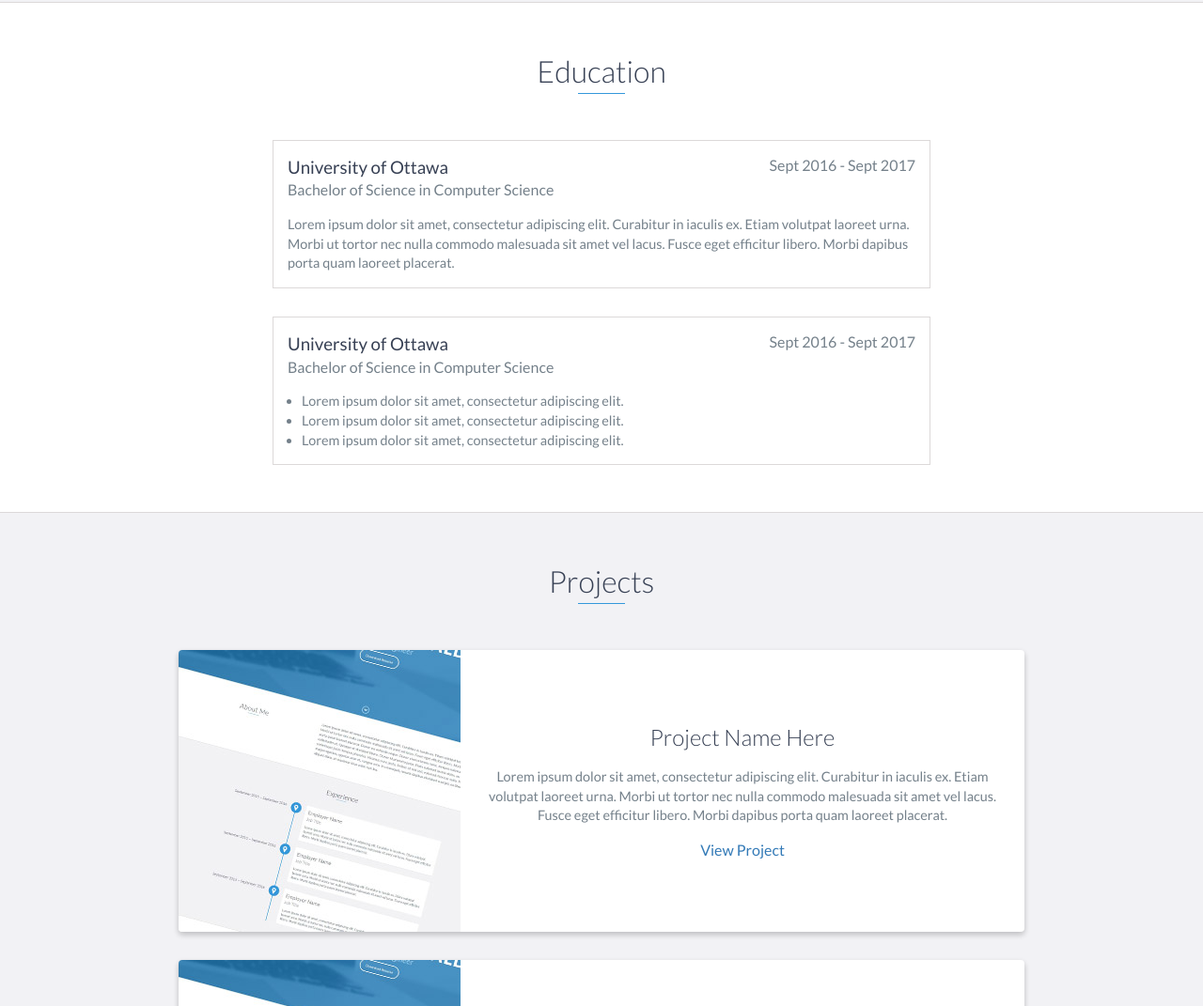
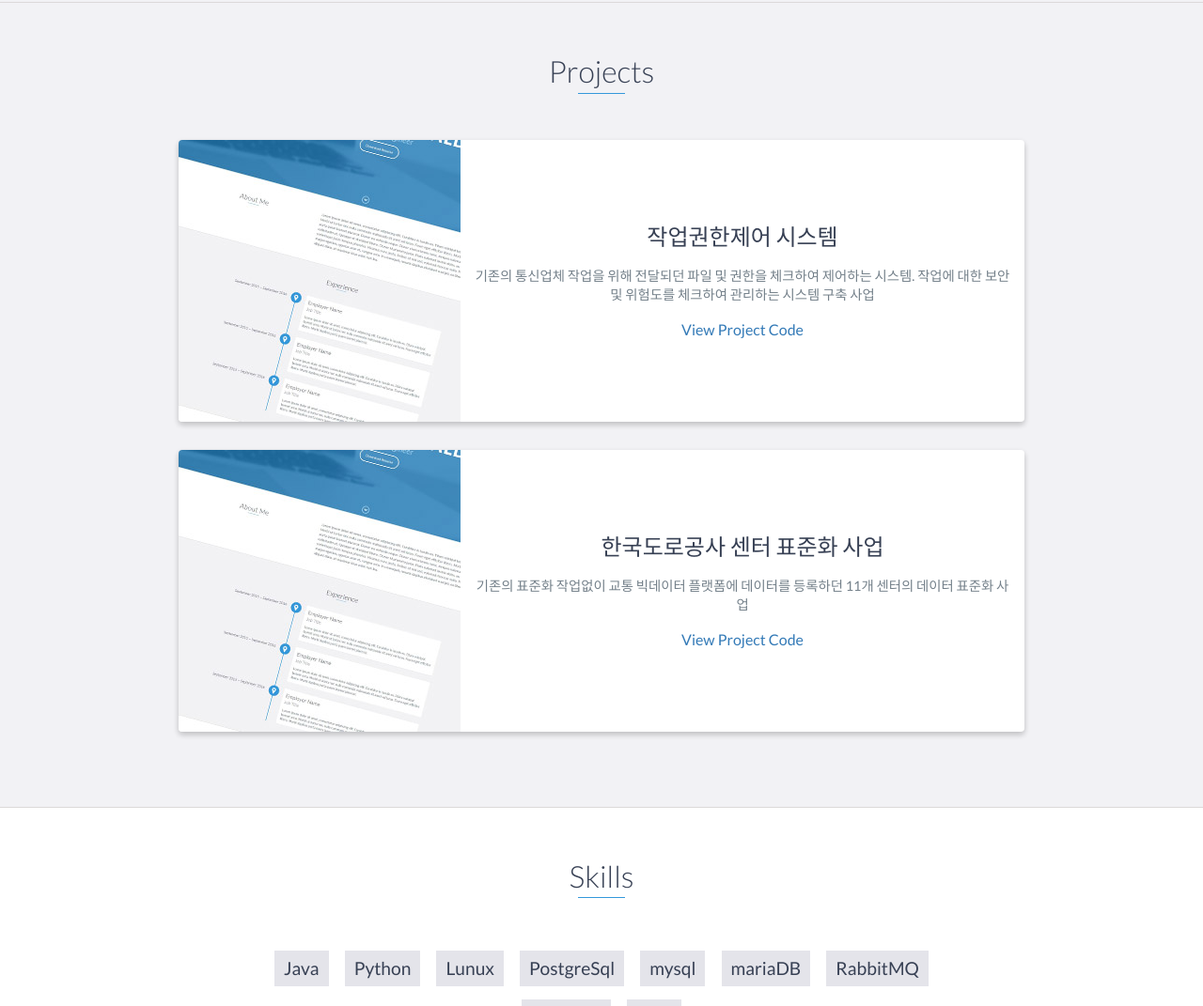
Before and after one commit to joonwoo8395/joonwoo, a website: page index.html in a window 1280 px wide. Shown: the part 1729-2800 px from the top of the page at 94% size. Drawn offline with nearby package versions, Linux system fonts and the light colour scheme.

Commit message:
Update index.html

```diff
--- a/index.html
+++ b/index.html
@@ -29,9 +29,6 @@
             </li>
             <li>
                 <a href="#experience">Experience</a>
-            </li>
-            <li>
-                <a href="#education">Education</a>
             </li>
             <li>
                 <a href="#projects">Projects</a>
@@ -114,38 +111,6 @@
     </div>
     <!-- End #experience -->
 
-    <div id="education">
-        <h2 class="heading">Education</h2>
-        <div class="education-block">
-            <h3>University of Ottawa</h3>
-            <span class="education-date">Sept 2016 - Sept 2017</span>
-            <h4>Bachelor of Science in Computer Science</h4>
-            <p>
-                Lorem ipsum dolor sit amet, consectetur adipiscing elit. Curabitur in iaculis ex. Etiam volutpat laoreet urna. Morbi ut tortor nec nulla commodo malesuada sit amet vel lacus. Fusce eget efficitur libero. Morbi dapibus porta quam laoreet placerat.
-            </p>
-        </div>
-        <!-- End .education-block -->
-
-        <div class="education-block">
-            <h3>University of Ottawa</h3>
-            <span class="education-date">Sept 2016 - Sept 2017</span>
-            <h4>Bachelor of Science in Computer Science</h4>
-            <ul>
-                <li>
-                    Lorem ipsum dolor sit amet, consectetur adipiscing elit.
-                </li>
-                <li>
-                    Lorem ipsum dolor sit amet, consectetur adipiscing elit.
-                </li>
-                <li>
-                    Lorem ipsum dolor sit amet, consectetur adipiscing elit.
-                </li>
-            </ul>
-        </div>
-        <!-- End .education-block -->
-    </div>
-    <!-- End #education -->
-
     <div id="projects" class="background-alt">
         <h2 class="heading">Projects</h2>
         <div class="container">
@@ -156,11 +121,11 @@
                     </div>
                     <!-- End .project-image -->
                     <div class="project-info">
-                        <h3>Project Name Here</h3>
+                        <h3>작업권한제어 시스템</h3>
                         <p>
-                            Lorem ipsum dolor sit amet, consectetur adipiscing elit. Curabitur in iaculis ex. Etiam volutpat laoreet urna. Morbi ut tortor nec nulla commodo malesuada sit amet vel lacus. Fusce eget efficitur libero. Morbi dapibus porta quam laoreet placerat.
+                            기존의 통신업체 작업을 위해 전달되던 파일 및 권한을 체크하여 제어하는 시스템. 작업에 대한 보안 및 위험도를 체크하여 관리하는 시스템 구축 사업
                         </p>
-                        <a href="#">View Project</a>
+                        <a href="#">View Project Code</a>
                     </div>
                     <!-- End .project-info -->
                 </div>
@@ -172,11 +137,11 @@
                     </div>
                     <!-- End .project-image -->
                     <div class="project-info">
-                        <h3>Project Name Here</h3>
+                        <h3>한국도로공사 센터 표준화 사업</h3>
                         <p>
-                            Lorem ipsum dolor sit amet, consectetur adipiscing elit. Curabitur in iaculis ex. Etiam volutpat laoreet urna. Morbi ut tortor nec nulla commodo malesuada sit amet vel lacus. Fusce eget efficitur libero. Morbi dapibus porta quam laoreet placerat.
+                            기존의 표준화 작업없이 교통 빅데이터 플랫폼에 데이터를 등록하던 11개 센터의 데이터 표준화 사업
                         </p>
-                        <a href="#">View Project</a>
+                        <a href="#">View Project Code</a>
                     </div>
                     <!-- End .project-info -->
                 </div>
@@ -189,33 +154,16 @@
     <div id="skills">
         <h2 class="heading">Skills</h2>
         <ul>
-            <li>JavaScript</li>
+            <li>Java</li>
             <li>Python</li>
-            <li>Ruby</li>
-            <li>Go</li>
-            <li>Node.js</li>
-            <li>AngularJs</li>
-            <li>React</li>
-            <li>Elixir</li>
-            <li>Java</li>
-            <li>C</li>
-            <li>C#</li>
-            <li>C++</li>
-            <li>Ruby on Rails</li>
-            <li>JavaScript</li>
-            <li>Python</li>
-            <li>Ruby</li>
-            <li>Go</li>
-            <li>Node.js</li>
-            <li>AngularJs</li>
-            <li>React</li>
-            <li>Elixir</li>
-            <li>Java</li>
-            <li>C</li>
-            <li>C#</li>
-            <li>C++</li>
-            <li>Ruby on Rails</li>
-        </ul>
+            <li>Lunux</li>
+	    <li>PostgreSql</li>
+	    <li>mysql</li>
+	    <li>mariaDB</li>
+	    <li>RabbitMQ</li>
+	    <li>selenium</li>
+	    <li>html</li>
+	</ul>
     </div>
     <!-- End #skills -->
 
```
